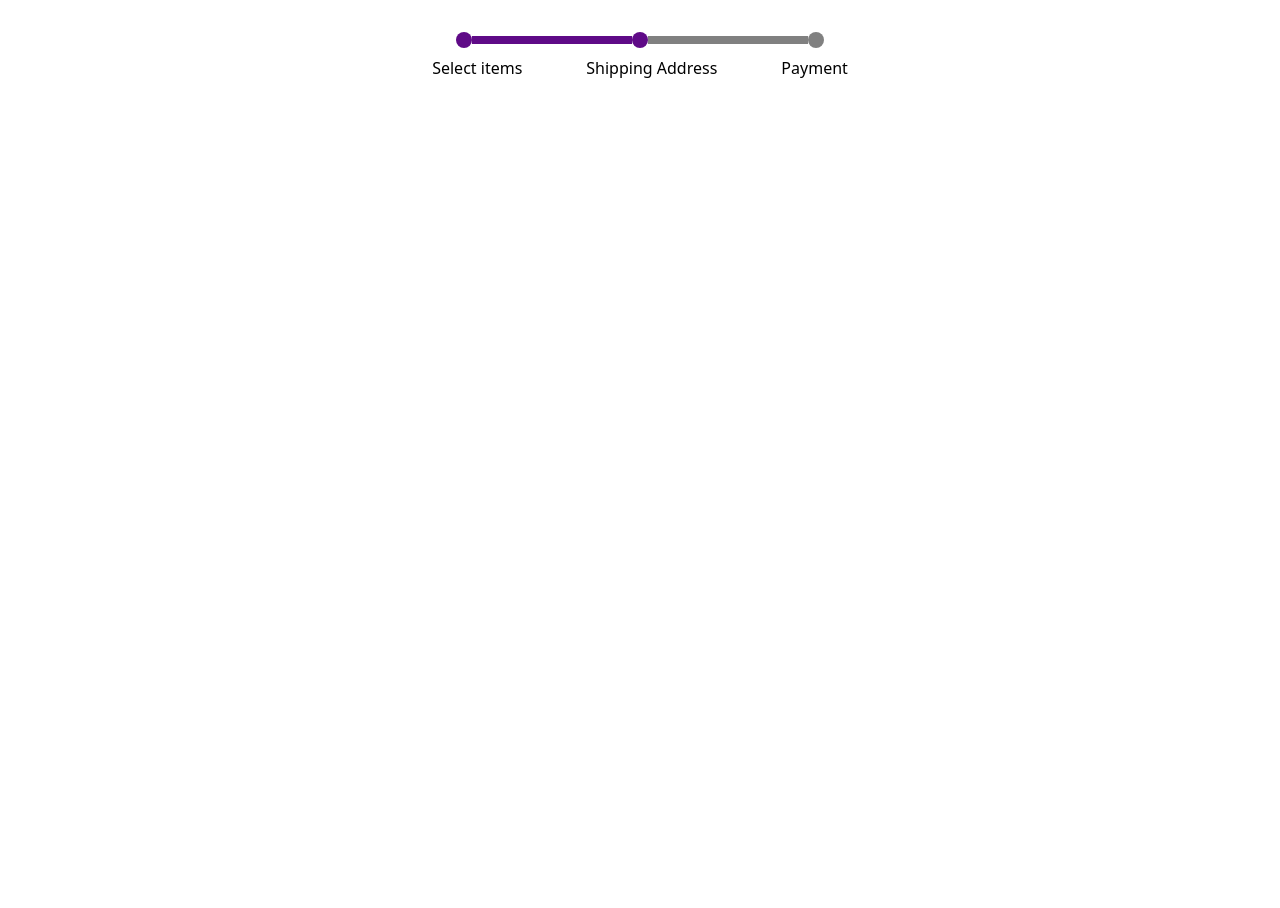
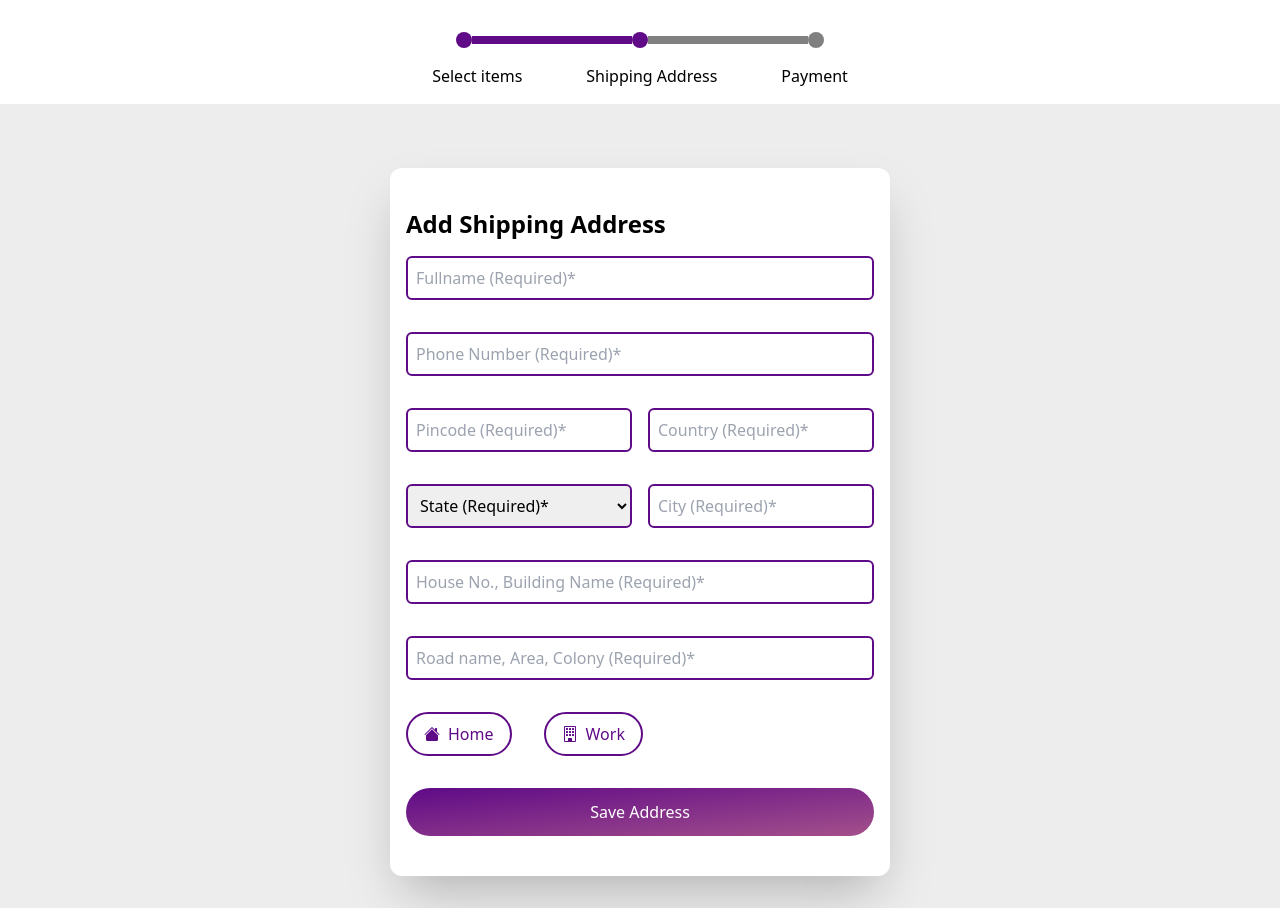
Before and after one commit to SOURABH358/ecommerce-app, a React (Create React App) app: page /cart in a window 1280 px wide. Before the commit the page ends 800 px from the top, so only its background shows below. Built offline with nearby package versions, Linux system fonts and the light colour scheme; no server answers.

Commit message:
added files

```diff
--- a/src/components/AddressForm.js
+++ b/src/components/AddressForm.js
@@ -1,5 +1,7 @@
-export default function AddressForm(){
-    return <section>
+import { BsFillHouseFill, BsBuilding } from "react-icons/bs";
+
+export default function AddressForm() {
+    return <section className="w-full min-h-[100vh] pt-8">
         <div className="w-full flex items-center justify-center">
             <div className="w-4 h-4 rounded-[50%] bg-purple"></div>
             <div className="w-[10rem] h-2 bg-purple"></div>
@@ -7,10 +9,67 @@ export default function AddressForm(){
             <div className="w-[10rem] h-2 bg-[grey]"></div>
             <div className="w-4 h-4 rounded-[50%] bg-[grey]"></div>
         </div>
-        <div className="w-full flex items-center justify-center mt-2 gap-16">
+        <div className="w-full flex items-center justify-center py-4 gap-16 shadow-xl">
             <p className="">Select items</p>
             <p>Shipping Address</p>
             <p>Payment</p>
         </div>
+        <div className="w-full md:bg-light-grey py-[2rem] md:pt-[4rem]">
+            <div className="md:w-[31.25rem] md:mx-auto w-full px-4 bg-[white] py-10 md:shadow-2xl  rounded-xl">
+                <p className="text-2xl font-bold mb-4">Add Shipping Address</p>
+                <input type="text" placeholder="Fullname (Required)*" className="w-full border-2 border-purple mb-8 py-2 px-2 rounded-md" />
+                <input type="text" placeholder="Phone Number (Required)*" className="w-full border-2 border-purple mb-8 py-2 px-2 rounded-md" />
+                <div className="grid grid-cols-2 gap-x-4">
+                    <input type="number" placeholder="Pincode (Required)*" className="w-full border-2 border-purple mb-8 py-2 px-2 rounded-md" />
+                    <input type="text" placeholder="Country (Required)*" className="w-full border-2 border-purple mb-8 py-2 px-2 rounded-md" />
+                    <select name="state" id="state" className="w-full border-2 border-purple mb-8 py-2 px-2 rounded-md">
+                        <option value="">State (Required)*</option>
+                        <option value="Andhra Pradesh">Andhra Pradesh</option>
+                        <option value="Arunachal Pradesh">Arunachal Pradesh</option>
+                        <option value="Assam">Assam</option>
+                        <option value="Assam">Bihar</option>
+                        <option value="Assam">Chandigarh</option>
+                        <option value="Assam">Chhattisgarh</option>
+                        <option value="Assam">Dadra & Nagar Haveli & Daman & Diu</option>
+                        <option value="New Delhi">Delhi</option>
+                        <option value="Assam">Goa</option>
+                        <option value="Assam">Gujarat</option>
+                        <option value="Assam">Haryana</option>
+                        <option value="Himachal Pradesh">Himachal Pradesh</option>
+                        <option value="Himachal Pradesh">Jammu & Kashmir</option>
+                        <option value="Himachal Pradesh">Jharkhand</option>
+                        <option value="Himachal Pradesh">Karnataka</option>
+                        <option value="Uttarakhand">Kerala</option>
+                        <option value="Uttarakhand">Ladakh</option>
+                        <option value="Uttarakhand">Lakshadweep</option>
+                        <option value="Uttarakhand">Madhya Pradesh</option>
+                        <option value="Uttarakhand">Maharashtra</option>
+                        <option value="Uttarakhand">Manipur</option>
+                        <option value="Uttarakhand">Meghalaya</option>
+                        <option value="Uttarakhand">Mizoram</option>
+                        <option value="Uttarakhand">Nagaland</option>
+                        <option value="Uttarakhand">Odisha</option>
+                        <option value="Uttarakhand">Puducherry</option>
+                        <option value="Uttarakhand">Punjab</option>
+                        <option value="Uttarakhand">Rajasthan</option>
+                        <option value="Uttarakhand">Sikkim</option>
+                        <option value="Uttarakhand">Tamil Nadu</option>
+                        <option value="Uttarakhand">Telangana</option>
+                        <option value="Uttarakhand">Tripura</option>
+                        <option value="Uttarakhand">Uttarakhand</option>
+                        <option value="Uttarakhand">Uttar Pradesh</option>
+                        <option value="Uttarakhand">West Bengal</option>
+                    </select>
+                    <input type="text" placeholder="City (Required)*" className="w-full border-2 border-purple mb-8 py-2 px-2 rounded-md" />
+                </div>
+                <input type="text" placeholder="House No., Building Name (Required)*" className="w-full border-2 border-purple mb-8 py-2 px-2 rounded-md" />
+                <input type="text" placeholder="Road name, Area, Colony (Required)*" className="w-full border-2 border-purple mb-8 py-2 px-2 rounded-md" />
+                <div className="flex w-full gap-8">
+                    <button type="button" className="flex items-center gap-x-2 py-2 px-4 border-2 border-purple text-purple rounded-3xl focus:bg-purple focus:border-none focus:text-[white]"><BsFillHouseFill /><p>Home</p></button>
+                    <button type="button" className="flex items-center gap-x-2 py-2 px-4 border-2 border-purple text-purple rounded-3xl focus:bg-purple focus:border-none focus:text-[white]"><BsBuilding /> <p>Work</p></button>
+                </div>
+                <button className="w-full py-3 text-[white] bg-gradient-to-br from-purple to-pink rounded-3xl mt-8">Save Address</button>
+            </div>
+        </div>
     </section>
 }
--- a/src/components/AddtoCart.js
+++ b/src/components/AddtoCart.js
@@ -2,7 +2,7 @@ import { useState } from "react";
 import CartItem from "./CartItem";
 export default function AddtoCart() {
     const [totalItem, setTotalItem] = useState(0);
-    return <section>
+    return <section className="py-8">
         <div className="w-full flex items-center justify-center">
             <div className="w-4 h-4 rounded-[50%] bg-purple"></div>
             <div className="w-[10rem] h-2 bg-[grey]"></div>
--- a/src/pages/Cart.js
+++ b/src/pages/Cart.js
@@ -2,7 +2,7 @@ import AddtoCart from "../components/AddtoCart";
 import AddressForm from "../components/AddressForm";
 import Payment from "../components/Payment";
 export default function Cart(){
-    return <section className="w-full h-full py-8">
+    return <section className="w-full h-full">
         {/* <AddtoCart/> */}
         <AddressForm/>
         {/* <Payment/> */}
```
